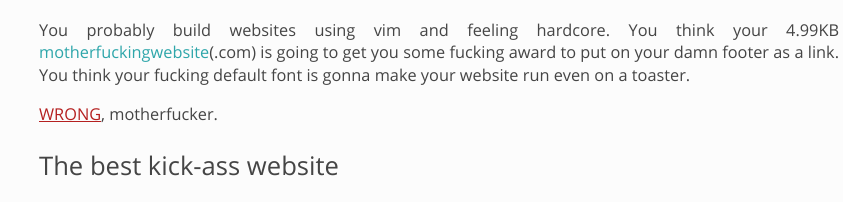
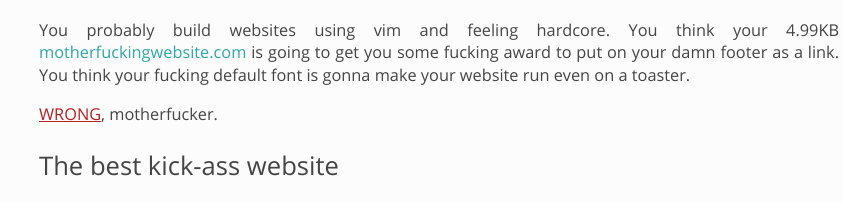
Before and after one commit to gab-cinqocho/bestmotherfuckingwebsite, a plain HTML site: page index.html in a window 1280 px wide. Shown: the part 237-439 px from the top of the page, 201-1044 px from the left. Drawn offline with Linux system fonts and the light colour scheme.

Commit message:
correction .com

```diff
--- a/index.html
+++ b/index.html
@@ -20,7 +20,7 @@
 
 <section>
 	<h2>Seriously, you guys think that a fucking website doesn't need some styling?</h2>
-	<p>You probably build websites using vim and feeling hardcore. You think your 4.99KB <span>motherfuckingwebsite</span>(.com) is going to get you some fucking award to put on your damn footer as a link. You think your fucking default font is gonna make your website run even on a toaster.</p>
+	<p>You probably build websites using vim and feeling hardcore. You think your 4.99KB <span>motherfuckingwebsite.com</span> is going to get you some fucking award to put on your damn footer as a link. You think your fucking default font is gonna make your website run even on a toaster.</p>
 
 	<p><span class="red">WRONG</span>, motherfucker.</p>
 
```
